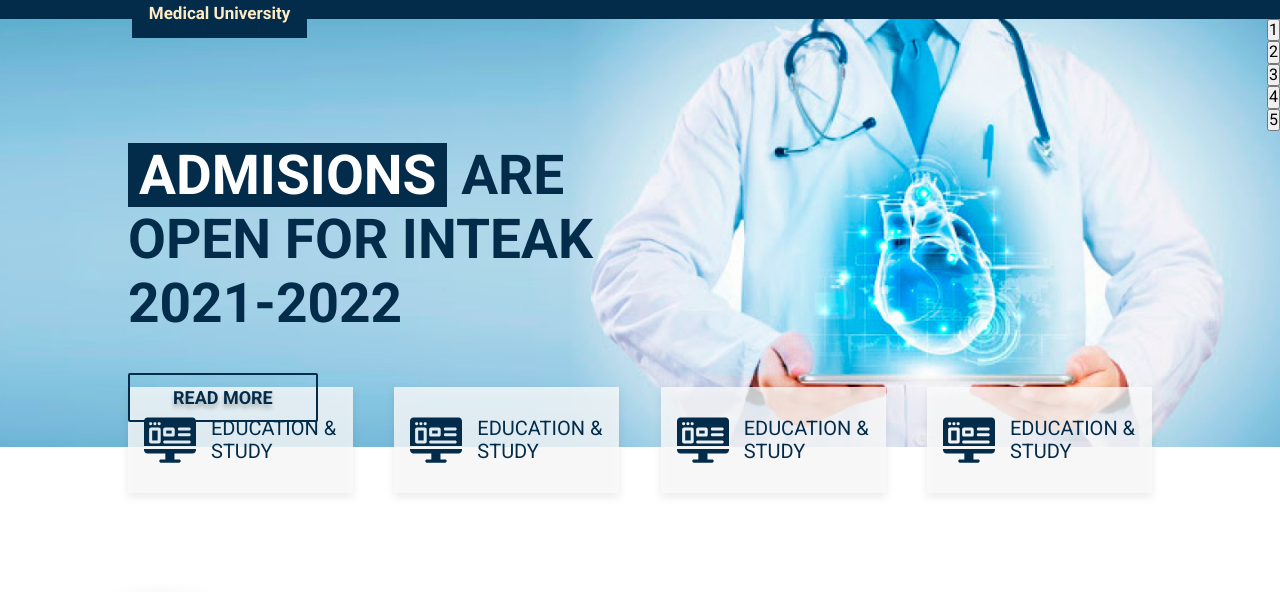
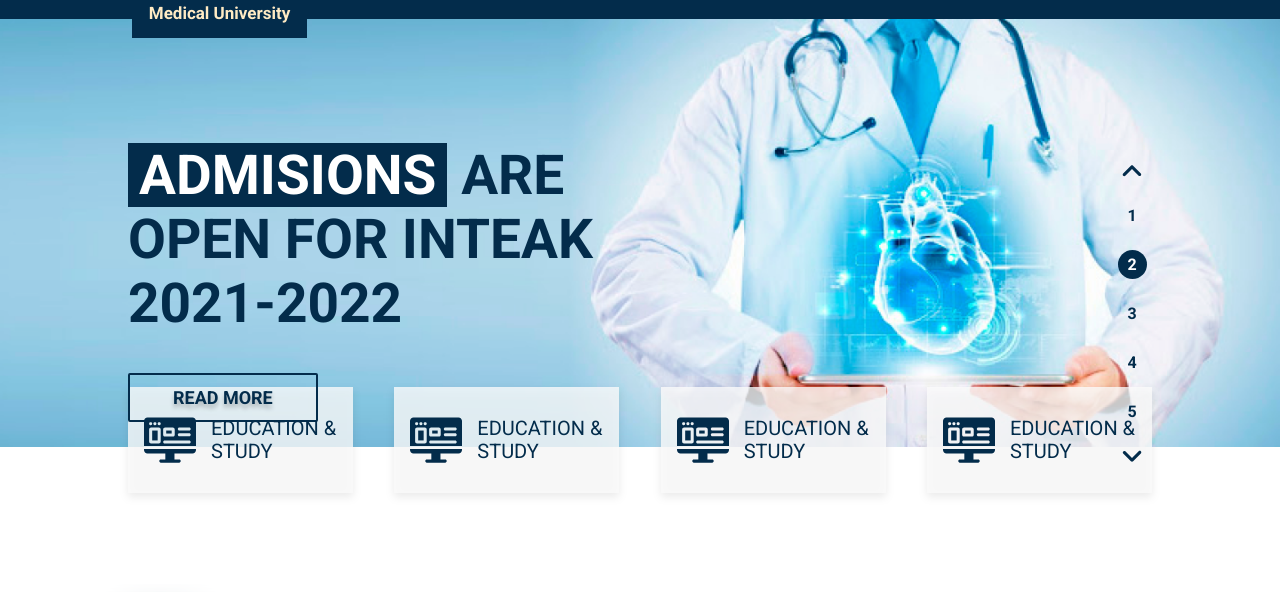
Before and after one commit to maksDavydenko/bukovinian, a website built with webpack: page index.html in a window 1280 px wide. Shown: the part 134-726 px from the top of the page. Built offline with nearby package versions, Linux system fonts and the light colour scheme.

Commit message:
fix: slider nav buttons

```diff
--- a/js/mainSlider.js
+++ b/js/mainSlider.js
@@ -1,16 +1,24 @@
 $( document ).ready(function() {
 
-$(".js-main-slider").slick({
+  $(".js-main-slider").slick({
+      slidesToShow: 1,
+      infinite: true,
+      autoplay: true,
+      dots: true,
+      arrows: false,
+  });
 
-    // normal options...
-    slidesToShow: 1,
-    // the magic
-    infinite: false,
-  autoplay: true,
-  dots: true,
-  arrows: false
-});
+  $( ".slick-dots" ).wrap('<div class="main-slider__nav"></div>')
+  $( ".main-slider__nav" ).prepend( '<div class="controls-btn upBtn"><img src="./img/icons/arrowUpBlue.svg" alt="up"></div>' );
+  $( ".main-slider__nav" ).append( '<div class="controls-btn downBtn"><img src="./img/icons/arrowDownBlue.svg" alt="up"></div>');
 
-$(".slick-dots").wrap("<div class='container'><div class='main-slider__nav-wrap'><div class='main-slider__nav'><div id='next-btn'></div> <div id='prev'></div></div></div>")
+  $('.upBtn').on('click', function () {
+    $('.js-main-slider').slick('slickPrev');
+  });
 
+  $('.downBtn').on('click', function () {
+    $('.js-main-slider').slick('slickNext');
+
+  });
+  $( ".main-slider__inner" ).append($('.main-slider__nav'));
 })
--- a/scss/style.scss
+++ b/scss/style.scss
@@ -308,22 +308,21 @@ color: #032C4B;
 
 .main-slider {
   margin-bottom: 80px;
+  position: relative;
   &__inner{
     position: relative;
+
     max-width: 1157px;
     margin: auto;
   }
-  &__nav-wrap {
 
-
-  }
 &__block {
   position: absolute;
   top: 87px;
-  // transform: translate(, 0);
   max-width: 538px;
   z-index: 2;
 }
+
 
   &__title {
     font-size: 55px;
@@ -341,15 +340,57 @@ color: #032C4B;
   }
 }
 
-.slick-dots {
+.main-slider__nav {
   position: absolute;
-  top: 0;
+  top: 132px;
+  // transform: translate(0 ,-50%;
   right: 0;
-    z-index: 2;;
+  z-index: 2;
 }
 
+.slick-dots {
+  display: flex;
+  flex-direction: column;
+  align-items: center;
+
+  button {
+    width: 29px;
+    height: 29px;
+    margin: 10px 0;
+    background-color: transparent;
+    border: none;
+    outline: none;
+    font-style: normal;
+    font-weight: bold;
+    font-size: 16px;
+    line-height: 19px;
+    color: #032C4B;
+    cursor: pointer;
+    border-radius: 50%;
+  }
+}
+
+.controls-btn {
+  width: 40px;
+  height: 40px;
+ cursor: pointer;
+ display: flex;
+ justify-content: center;
+ align-items: center;
+}
+
+// .downBtn {
+//   bottom: 38%;
+// }
+
+// .upBtn {
+//   top: 25%;
+// }
 .slick-active {
-
+  button {
+  background: #032C4B;
+  color: #fff;
+  }
 }
 
 .slider-more-btn {
```
Also changed, not shown: index.html (+0 -3 lines), img/icons/arrowDownBlue.svg (added), img/icons/arrowUpBlue.svg (added), scss/style.css, 1 other file.
